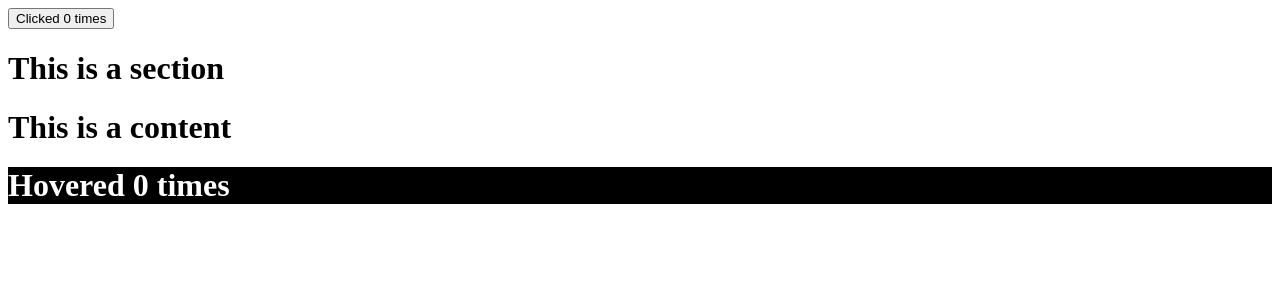
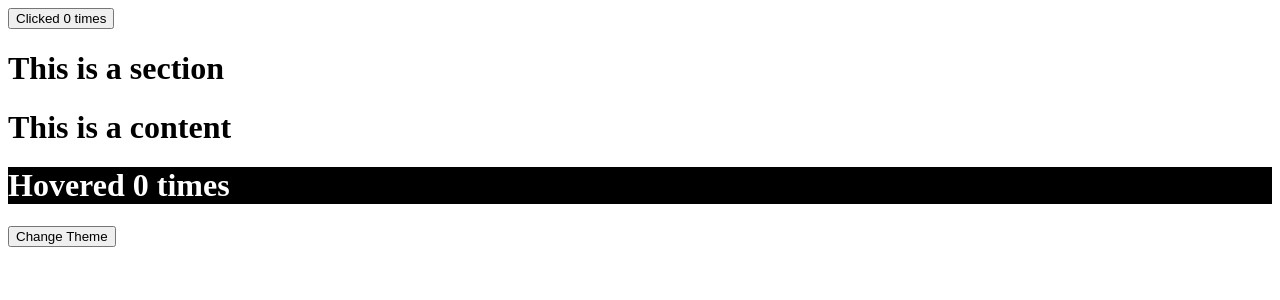
Before and after one commit to uzzal71/think-a-react-way, a React (Vite) app: page / in a window 1280 px wide. Shown: the top 300 px of the page. Built offline with nearby package versions, Linux system fonts and the light colour scheme.

Commit message:
contextType & useContext hook

```diff
--- a/src/App.jsx
+++ b/src/App.jsx
@@ -22,7 +22,7 @@ class App extends React.Component {
     return (
       <div>
         <Counter render={(counter, incrementCounter) => <ClickCounter counter={counter} incrementCounter={incrementCounter}/>}/>
-        <ThemeContext.Provider value={{ theme: theme }}><Section /></ThemeContext.Provider>
+        <ThemeContext.Provider value={{ theme: theme, switchTheme: this.switchTheme }}><Section /></ThemeContext.Provider>
       </div>
     );
   }
--- a/src/components/Content.jsx
+++ b/src/components/Content.jsx
@@ -9,7 +9,7 @@ const Content = () => {
             <h1>This is a content</h1>
             <Counter>
                 {(counter, incrementCount) => {
-                    return <ThemeContext.Consumer>{({theme}) => <HoverCounter counter={counter} incrementCount={incrementCount} theme={theme}/>}</ThemeContext.Consumer>
+                    return <ThemeContext.Consumer>{({theme, switchTheme}) => <HoverCounter counter={counter} incrementCount={incrementCount} theme={theme} switchTheme={switchTheme}/>}</ThemeContext.Consumer>
                 }}
             </Counter>
         </div>
--- a/src/components/counter/HoverCounter.jsx
+++ b/src/components/counter/HoverCounter.jsx
@@ -1,11 +1,12 @@
 import React from 'react';
 
-const HoverCounter = ({ counter, incrementCount, theme } ) => {
+const HoverCounter = ({ counter, incrementCount, theme, switchTheme } ) => {
     const style = theme === 'dark' ? {backgroundColor: '#000', color: '#fff'} : null;
 
     return (
         <div>
             <h1 style={style} onMouseOver={incrementCount}>Hovered { counter } times</h1>
+            <button type="button" onClick={switchTheme}>Change Theme</button>
         </div>
     );
 };
```
